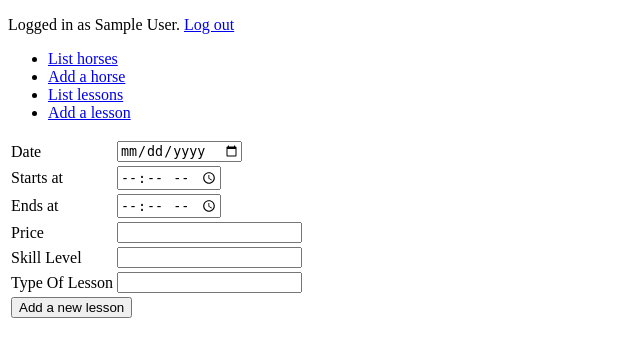
After one commit to millakortelainen/horseApp, a Flask app: page /lessons/new/ in a window 1280 px wide. The commit adds this page. Shown: the top 357 px of the page, without its empty margins (0-640 px from the left). Run offline with Flask 2, Linux system fonts and the light colour scheme; a user stored in the database is signed in; tables that the repository leaves empty hold one stand-in row (values such as "Sample post").

Commit message:
added lesson table to database. lessons can be edited, deleted and created via webpage

```diff
--- a/application/__init__.py
+++ b/application/__init__.py
@@ -21,6 +21,9 @@ from application.horses import views
 from application.auth import models
 from application.auth import views
 
+from application.lessons import models
+from application.lessons import views
+
 # kirjautuminen
 from application.auth.models import User
 from os import urandom
--- /dev/null
+++ b/application/lessons/forms.py
@@ -0,0 +1,13 @@
+from flask_wtf import FlaskForm
+from wtforms import StringField, DateField,DecimalField, validators
+
+class LessonForm(FlaskForm):
+    day = StringField("Date ", [validators.InputRequired()])
+    start_time = StringField("Starts at ", [validators.InputRequired()])
+    end_time = StringField("Ends at ", [validators.InputRequired()])
+    price = StringField("Price ",[validators.InputRequired()])
+    skill_level = StringField("Skill Level", [validators.InputRequired()])
+    type_of_lesson = StringField("Type Of Lesson ", [validators.InputRequired()])
+
+    class Meta:
+        csrf = False
--- /dev/null
+++ b/application/lessons/views.py
@@ -0,0 +1,68 @@
+from application import app, db
+from flask import redirect, render_template, request, url_for
+from flask_login import login_required
+
+from application.lessons.models import Lesson
+from application.lessons.forms import LessonForm
+
+
+@app.route("/lessons/new/")
+@login_required
+def lessons_form():
+    return render_template("lessons/new.html", form=LessonForm())
+
+
+@app.route("/lessons", methods=["GET"])
+@login_required
+def lessons_index():
+    return render_template("lessons/list.html", lessons=Lesson.query.all())
+
+
+@app.route("/lessons/", methods=["POST"])
+@login_required
+def lessons_create():
+    form = LessonForm(request.form)
+    l = Lesson(form.day.data, form.start_time.data, form.end_time.data, form.price.data, form.skill_level.data, form.type_of_lesson.data)
+
+    db.session().add(l)
+    db.session().commit()
+
+    return redirect(url_for("lessons_index"))
+
+
+@app.route("/lessons/<lesson_id>/", methods=["POST"])
+@login_required
+def edit_lesson(lesson_id):
+    lesson = Lesson.query.get(lesson_id)
+    return render_template("lessons/edit-lesson.html", lesson=Lesson.query.get(lesson_id),
+                           form=LessonForm(day=lesson.day, start_time=lesson.start_time, end_time=lesson.end_time,
+                                           price=lesson.price, skill_level=lesson.skill_level, type_of_lesson=lesson.type_of_lesson))
+
+
+@app.route("/lessons/update/<lesson_id>", methods=["POST"])
+@login_required
+def lessons_update(lesson_id):
+    form = LessonForm(request.form)
+
+    l = Lesson.query.get(lesson_id)
+    l.day = form.day.data
+    l.start_time = form.start_time.data
+    l.end_time = form.end_time.data
+    l.price = form.price.data
+    l.skill_level = form.skill_level.data
+    l.type_of_lesson = form.type_of_lesson.data
+
+    db.session().commit()
+
+    return redirect(url_for("lessons_index"))
+
+
+@app.route("/lessons/delete/<lesson_id>/", methods=["POST"])
+@login_required
+def delete_lesson(lesson_id):
+    lesson = Lesson.query.get(lesson_id)
+
+    db.session.delete(lesson)
+
+    db.session().commit()
+    return render_template("lessons/list.html", lessons=Lesson.query.all())
--- a/application/templates/layout.html
+++ b/application/templates/layout.html
@@ -19,6 +19,8 @@
   <ul>
     <li><a href="{{ url_for('horses_index') }}"> List horses </a></li>
     <li><a href="{{ url_for('horses_form') }}"> Add a horse </a></li>
+    <li><a href="{{ url_for('lessons_index') }}"> List lessons</a></li>
+    <li><a href="{{ url_for('lessons_form') }}"> Add a lesson</a></li>
   </ul>
   {% block body %}
   <p>
--- /dev/null
+++ b/application/templates/lessons/new.html
@@ -0,0 +1,66 @@
+{% extends "layout.html" %}
+
+{% block body %}
+
+<form method="POST" action="{{ url_for('lessons_create') }}">
+    <table>
+        <tr>
+            <td>
+                {{ form.day.label }}
+            </td>
+            <td>
+                {{ form.day(type='date') }}
+            </td>
+        </tr>
+        <tr>
+            <td>
+                {{ form.start_time.label }}
+            </td>
+            <td>
+                {{ form.start_time(type='time') }}
+            </td>
+            <td>
+        </tr>
+        <tr>
+            <td>
+                {{ form.end_time.label }}
+            </td>
+            <td>
+                {{ form.end_time(type='time') }}
+            </td>
+            <td>
+        </tr>
+        <tr>
+            <td>
+                {{ form.price.label }}
+            </td>
+            <td>
+                {{ form.price }}
+            </td>
+        </tr>
+        <tr>
+            <td>
+                {{ form.skill_level.label }}
+            </td>
+            <td>
+                {{ form.skill_level }}
+            </td>
+        </tr>
+        <tr>
+            <td>
+                {{ form.type_of_lesson.label }}
+            </td>
+            <td>
+                {{ form.type_of_lesson }}
+            </td>
+            <td>
+            </td>
+        </tr>
+        <tr>
+            <td colspan="3">
+                <input type="submit" value="Add a new lesson" />
+            </td>
+        </tr>
+    </table>
+</form>
+{% endblock %}
--- a/application/views.py
+++ b/application/views.py
@@ -1,5 +1,6 @@
 from flask import render_template
 from application import app
+from application.horses.models import Horse
 
 @app.route("/")
 def index():
```
Also changed, not shown: application/auth/models.py (+6 -6 lines), application/horses/models.py (+3 -5 lines), application/lessons/models.py (added, +20 -0 lines), application/models.py (added, +10 -0 lines), application/templates/lessons/edit-lesson.html (added, +66 -0 lines), application/templates/lessons/list.html (added, +35 -0 lines), application/lessons/__init__.py (added), 1 other file.
